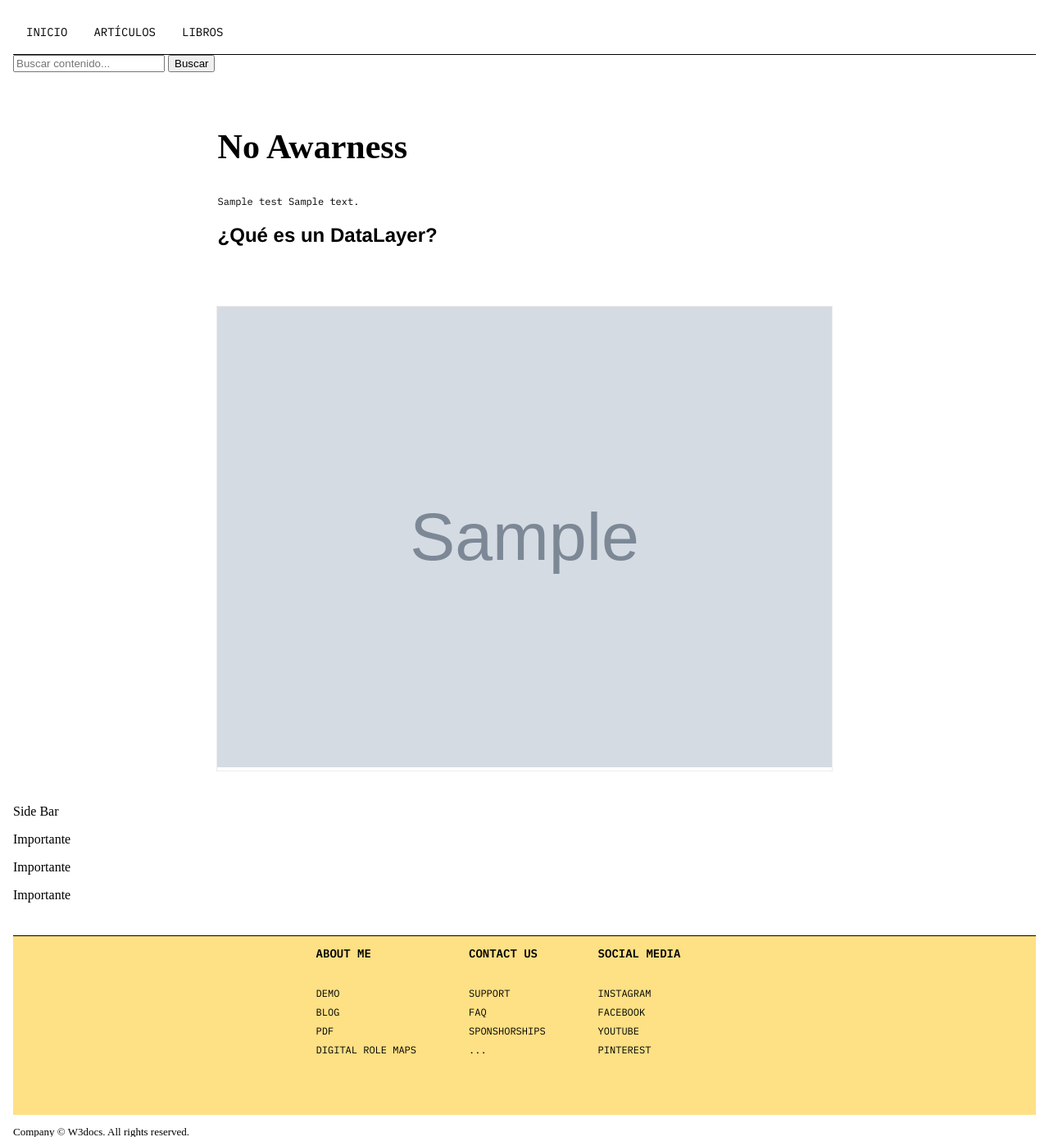
After one commit to ManuData/blog_penv, a Django app: template mysite/blog/templates/blog/article_serialized.html in a window 1280 px wide. The commit adds this page. Shown: the top 1387 px of the page at 82% size. Run offline with Django 4.2, Linux system fonts and the light colour scheme; the template is opened without the code that fills it: most values are stand-ins (such as "Sample title", 1, 10 or a date in 2020); grey boxes marked "Sample" are stand-in pictures.

Commit message:
Added article_serialized.html

```diff
--- a/mysite/api/serializers.py
+++ b/mysite/api/serializers.py
@@ -49,6 +49,7 @@ class ArticlesListSerializer(serializers.ModelSerializer):
             'title',
             'published',
             'article_description',
+            'body',
             'image_article_list',
             'images'
             ]
--- a/mysite/api/views.py
+++ b/mysite/api/views.py
@@ -32,7 +32,8 @@ def articlesApi(request):
 def articleApi(request,slug,pk):
     post = get_object_or_404(Articles,pk=pk)
     serializer = ArticlesListSerializer(post)
-    return Response(serializer.data)
+    #return Response(serializer.data)
+    return render(request,'blog/article_serialized.html',{'data':serializer.data})
 
 
 
--- a/mysite/blog/models.py
+++ b/mysite/blog/models.py
@@ -34,6 +34,11 @@ class Articles(models.Model):
     def __str__(self):
         return self.title
 
+    ''' Note: For custom properties
+    @property # Custom function that I can retrieve
+    def length_tags(self):
+        return self.tags[0]
+        '''
 
 
 class Image(models.Model):
--- /dev/null
+++ b/mysite/blog/templates/blog/article_serialized.html
@@ -0,0 +1,59 @@
+
+{% extends "blog/base.html" %}
+{% load static %}
+{%block title%}Articulo{%endblock%}
+{% block header-articlecss %} href= "{% static 'blog/article.css' %}" {% endblock %}
+    {%block content%}
+
+
+    <main>
+        <article>
+            <h1 id = "h1-article">No Awarness</h2>
+                <p class="pilcrow">
+                {{test}}
+                {% autoescape off %}
+                {{data.body|linebreaksbr}}
+                {% endautoescape %}
+                 </p>
+            <h2 id = "h2-article">¿Qué es un DataLayer?</h2>
+
+            </div>
+            {%for dato in data.images%}
+
+            <!--Image Container-->
+            <div class="blog-container">
+                <!-- Box 1-->
+                <div class="blog-box">
+                    <!-- Img-->
+                    <div class="blog-img">
+                        <img src ="{{dato.image}}"alt="">
+                    </div>
+                </div>
+
+            </div>
+            <!-- ELEMENTO CORE: BOTONES PDF-->
+
+            {%endfor%}
+
+        </article>
+        <aside class="sticky">Side Bar
+            <p>Importante</p>
+            <p>Importante</p>
+            <p>Importante</p>
+        </aside>
+    </main>
+
+    <!-- Script para pintar datos en consola-->
+
+    <script type="text/javascript">
+        var test_json = {
+
+            'products':[{% for number in numbers %} {
+                'id': '{{number}}'},{% endfor %}]
+        };
+        var obj = {{obj_as_json | safe}};
+    </script>
+
+    <!-- END script -->
+
+    {%endblock%}
```
Also changed, not shown: mysite/blog/templates/blog/test.html (+24 -9 lines).
